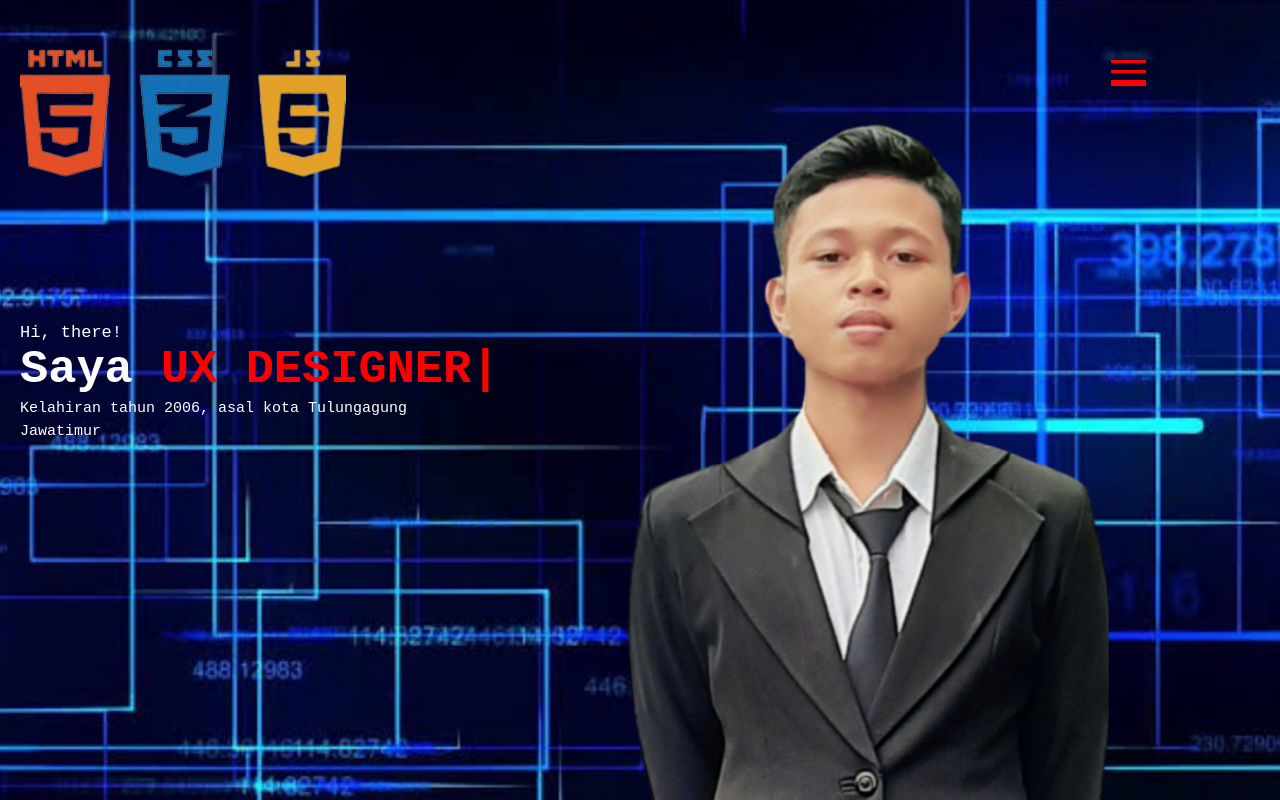
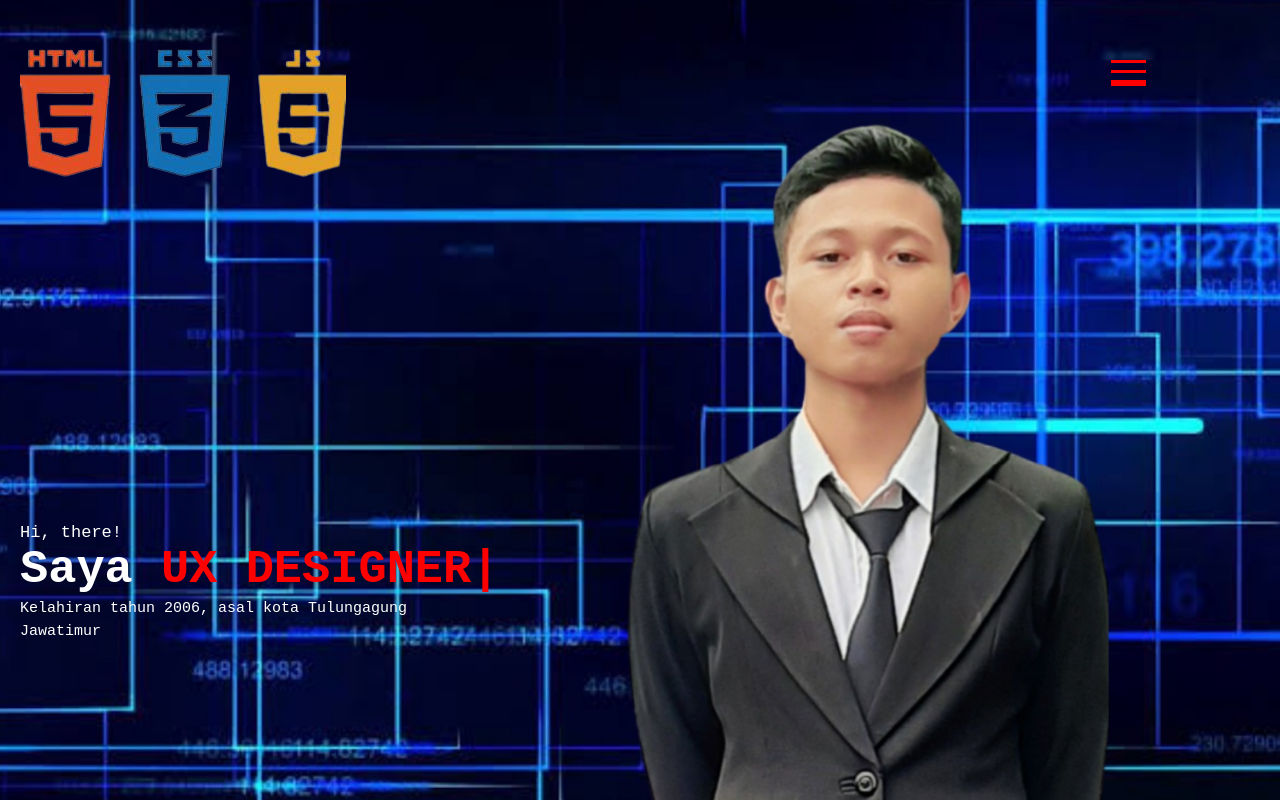
Before and after one commit to LExA-API/new-porto, a PHP site: page / in a window 1280 px wide. Run offline with PHP 8.4, Linux system fonts and the light colour scheme; some libraries are stand-ins or nearby versions.

Commit message:
Update style.css

```diff
--- a/root/css/style.css
+++ b/root/css/style.css
@@ -79,7 +79,7 @@ nav .nav-list li a:hover{
     transition: .3s;
 }
 .container{
-    padding-top: 100px;
+    padding-top: 300px;
 }
 .container .main-text{
     margin-bottom: 40px;
```
